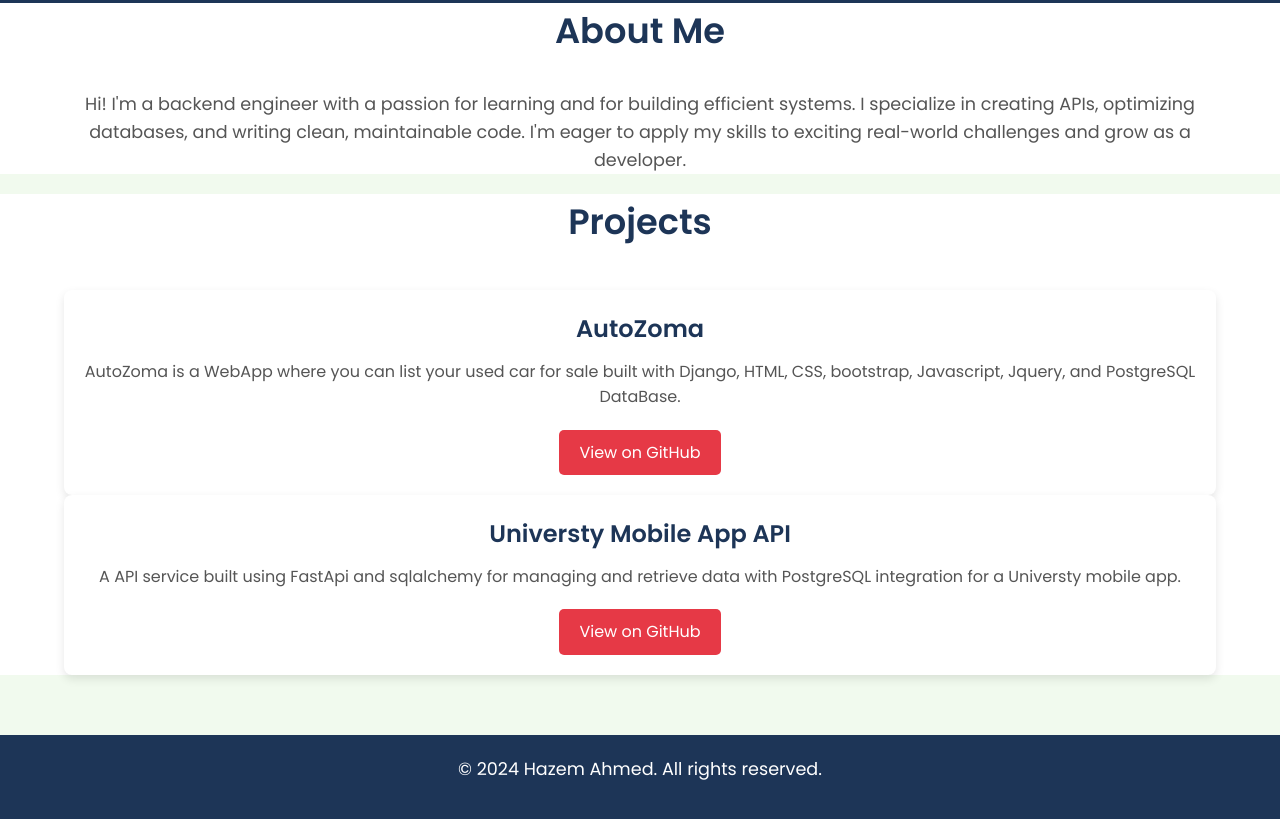
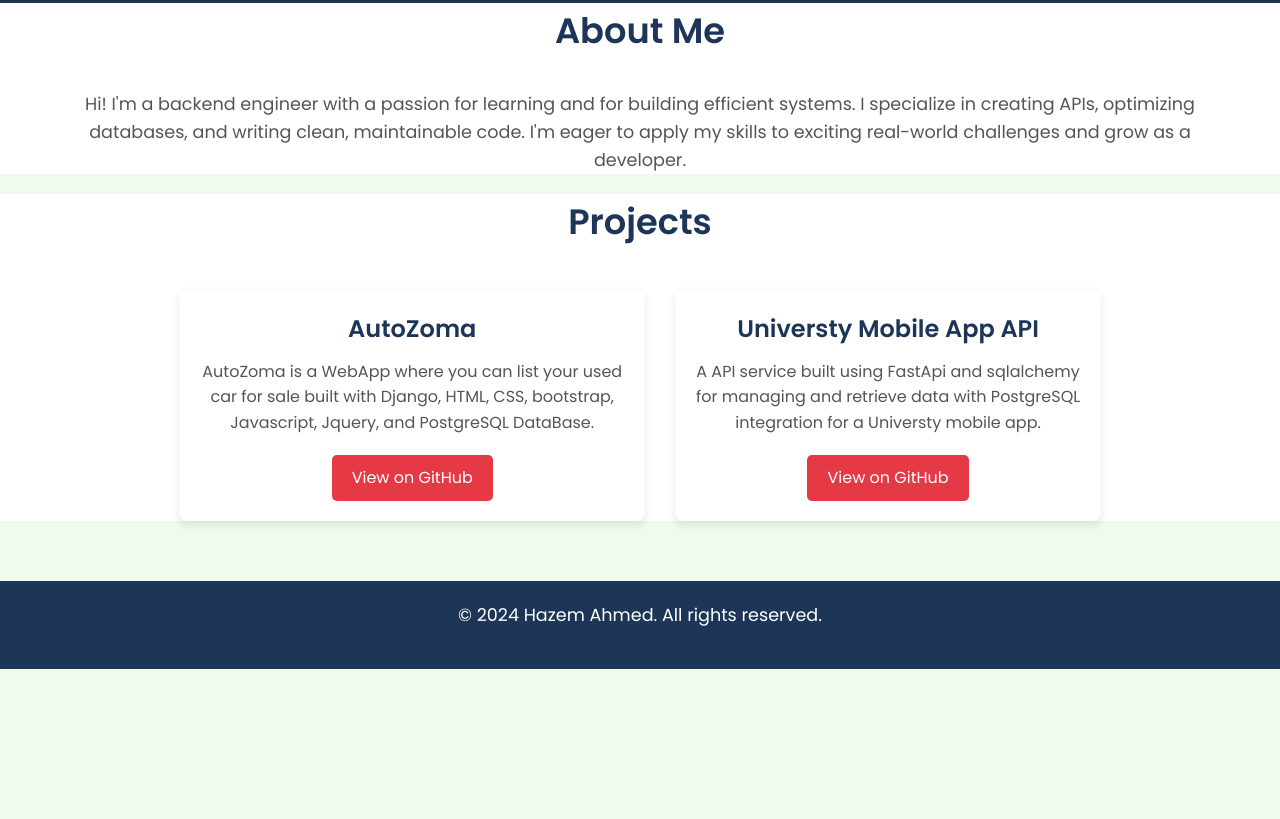
Before and after one commit to Hazem-Ahmed-Salem/Hazem-Ahmed-Salem.github.io, a plain HTML site: page index.html in a window 1280 px wide. Shown: the part 703-1522 px from the top of the page. After the commit the page ends 1372 px from the top, so only its background shows below. Drawn offline with Linux system fonts and the light colour scheme.

Commit message:
Update index.html

```diff
--- a/index.html
+++ b/index.html
@@ -38,7 +38,7 @@
     <div class="container">
       <h2 class="section-title">Projects</h2>
 
-      <div class="project-grid">
+      <div class="project-grid flex">
         <!-- Project 1 -->
         <div class="project-card">
           <h3>AutoZoma</h3>
```
